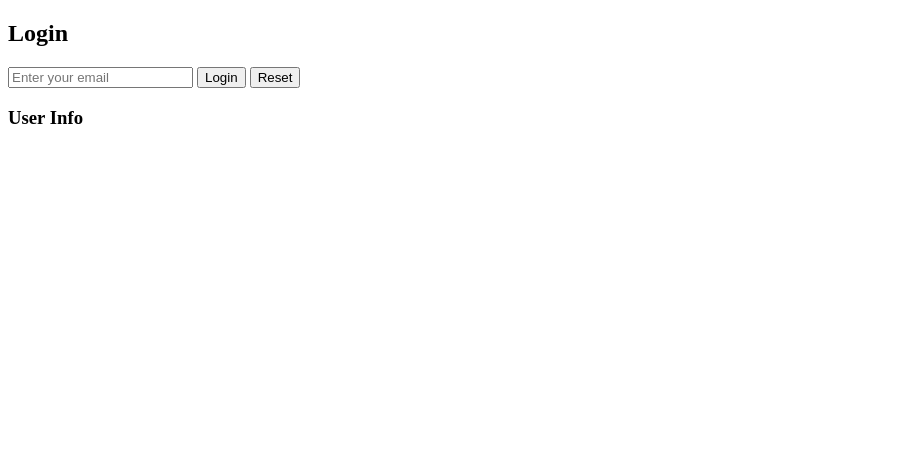
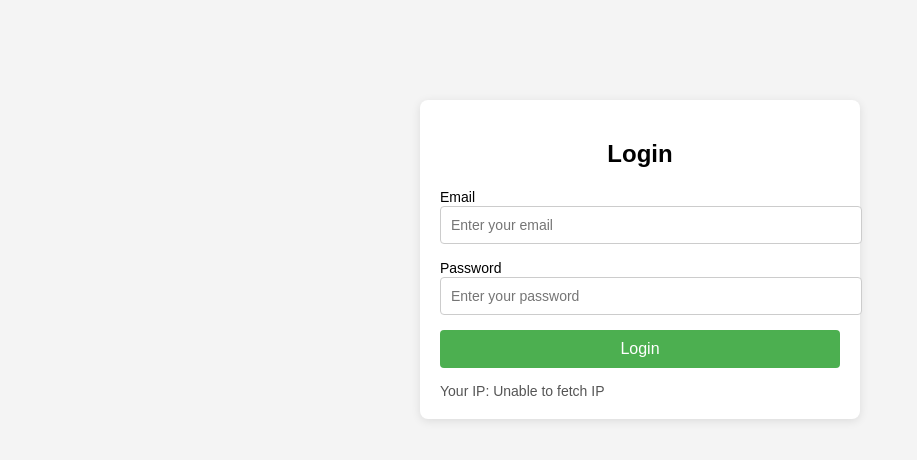
Before and after one commit to Binery555/overunder-02, a plain HTML site: page index.html in a window 1280 px wide. Shown: the whole page, without its empty margins (0-917 px from the left). Drawn offline with Linux system fonts and the light colour scheme; no server answers.

Commit message:
Update index.html

```diff
--- a/index.html
+++ b/index.html
@@ -2,60 +2,141 @@
 <html lang="en">
 <head>
   <meta charset="UTF-8">
-  <title>Email + IP Display</title>
+  <meta name="viewport" content="width=device-width, initial-scale=1.0">
+  <title>Login Interface</title>
+  <style>
+    body {
+      font-family: Arial, sans-serif;
+      margin: 0;
+      padding: 0;
+      background-color: #f4f4f4;
+    }
+    .container {
+      max-width: 400px;
+      margin: 100px auto;
+      background: white;
+      padding: 20px;
+      box-shadow: 0 2px 10px rgba(0, 0, 0, 0.1);
+      border-radius: 8px;
+    }
+    h2 {
+      text-align: center;
+    }
+    .form-group {
+      margin-bottom: 15px;
+    }
+    .form-group label {
+      font-size: 14px;
+    }
+    .form-group input {
+      width: 100%;
+      padding: 10px;
+      font-size: 14px;
+      border: 1px solid #ccc;
+      border-radius: 4px;
+    }
+    .form-group button {
+      width: 100%;
+      padding: 10px;
+      background-color: #4CAF50;
+      color: white;
+      border: none;
+      border-radius: 4px;
+      font-size: 16px;
+      cursor: pointer;
+    }
+    .form-group button:hover {
+      background-color: #45a049;
+    }
+    .ip-display {
+      margin-top: 15px;
+      font-size: 14px;
+      color: #555;
+    }
+  </style>
 </head>
 <body>
-  <h2>Login</h2>
-  <input type="email" id="email" placeholder="Enter your email">
-  <button onclick="login()">Login</button>
-  <button onclick="resetForm()">Reset</button>
-
-  <h3>User Info</h3>
-  <div id="userInfo"></div>
+  <div class="container">
+    <h2>Login</h2>
+    <form id="login-form">
+      <div class="form-group">
+        <label for="email">Email</label>
+        <input type="email" id="email" name="email" placeholder="Enter your email" required>
+      </div>
+      <div class="form-group">
+        <label for="password">Password</label>
+        <input type="password" id="password" name="password" placeholder="Enter your password" required>
+      </div>
+      <div class="form-group">
+        <button type="submit">Login</button>
+      </div>
+    </form>
+    <div id="ip-display" class="ip-display"></div>
+  </div>
 
   <script>
-    let savedIP = localStorage.getItem('savedIP'); // Retrieve saved IP from localStorage if exists
-
-    async function getIP() {
-      if (!savedIP) {  // Only fetch IP if it's not already saved
-        try {
-          const res = await fetch("https://api.ipify.org?format=json");
-          const data = await res.json();
-          savedIP = data.ip;
-          localStorage.setItem('savedIP', savedIP); // Save IP to localStorage
-        } catch (error) {
-          console.error("IP fetch error:", error);
-          savedIP = "Unavailable";
-        }
+    // Function to fetch the user's IP address from an external API
+    async function getUserIP() {
+      try {
+        const response = await fetch('https://api.ipify.org?format=json');
+        const data = await response.json();
+        return data.ip;
+      } catch (error) {
+        console.error('Error fetching IP:', error);
+        return 'Unable to fetch IP';
       }
     }
 
-    async function login() {
-      const email = document.getElementById('email').value;
-      if (!email) {
-        alert("Please enter an email.");
-        return;
+    // Check if the IP is stored and still valid
+    function checkStoredIP() {
+      const storedIP = localStorage.getItem('userIP');
+      const storedTimestamp = localStorage.getItem('ipTimestamp');
+      const currentTime = new Date().getTime();
+
+      // Check if IP exists and is within 24 hours
+      if (storedIP && storedTimestamp && currentTime - storedTimestamp < 24 * 60 * 60 * 1000) {
+        return storedIP;
+      }
+      return null;
+    }
+
+    // Save the IP and timestamp in localStorage
+    function saveIPToLocalStorage(ip) {
+      const timestamp = new Date().getTime();
+      localStorage.setItem('userIP', ip);
+      localStorage.setItem('ipTimestamp', timestamp);
+    }
+
+    // Display the stored IP if valid, or fetch and store it if not
+    async function displayIP() {
+      let ip = checkStoredIP();
+
+      if (!ip) {
+        ip = await getUserIP();
+        saveIPToLocalStorage(ip);
       }
 
-      // Get IP if not already fetched
-      await getIP();
-
-      document.getElementById('userInfo').innerHTML = `
-        <p><strong>Email:</strong> ${email}</p>
-        <p><strong>IP Address:</strong> ${savedIP}</p>
-      `;
+      document.getElementById('ip-display').innerHTML = `Your IP: ${ip}`;
     }
 
-    function resetForm() {
-      document.getElementById('email').value = '';
-      document.getElementById('userInfo').innerHTML = `
-        <p><strong>Email:</strong> </p>
-        <p><strong>IP Address:</strong> ${savedIP ?? "Unavailable"}</p>
-      `;
-    }
+    // Display IP after form submission and IP check
+    document.getElementById('login-form').addEventListener('submit', async (e) => {
+      e.preventDefault();
+      const email = document.getElementById('email').value;
+      const password = document.getElementById('password').value;
 
-    // Fetch IP initially on load if not already saved
-    window.onload = getIP;
+      // Display the IP
+      await displayIP();
+
+      // For server-side, you would send the email and IP to your back-end API to save
+      // Example: sendDataToServer(email, ip);
+
+      // For now, log to console (in actual implementation, send to server)
+      console.log('Email:', email, 'IP:', ip);
+    });
+
+    // Display the IP on page load
+    displayIP();
   </script>
 </body>
 </html>
```
